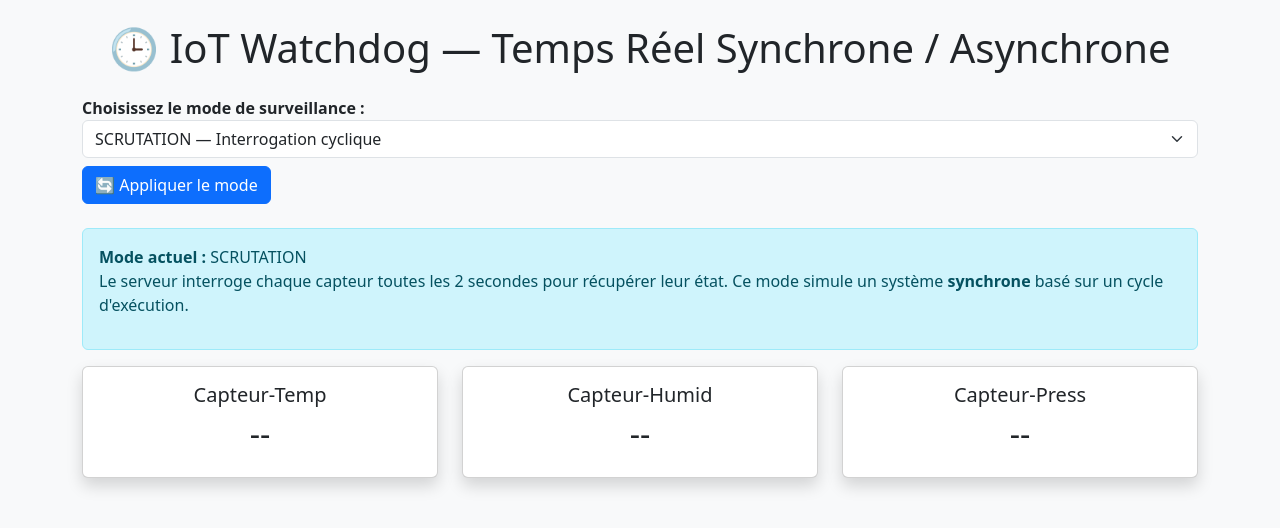
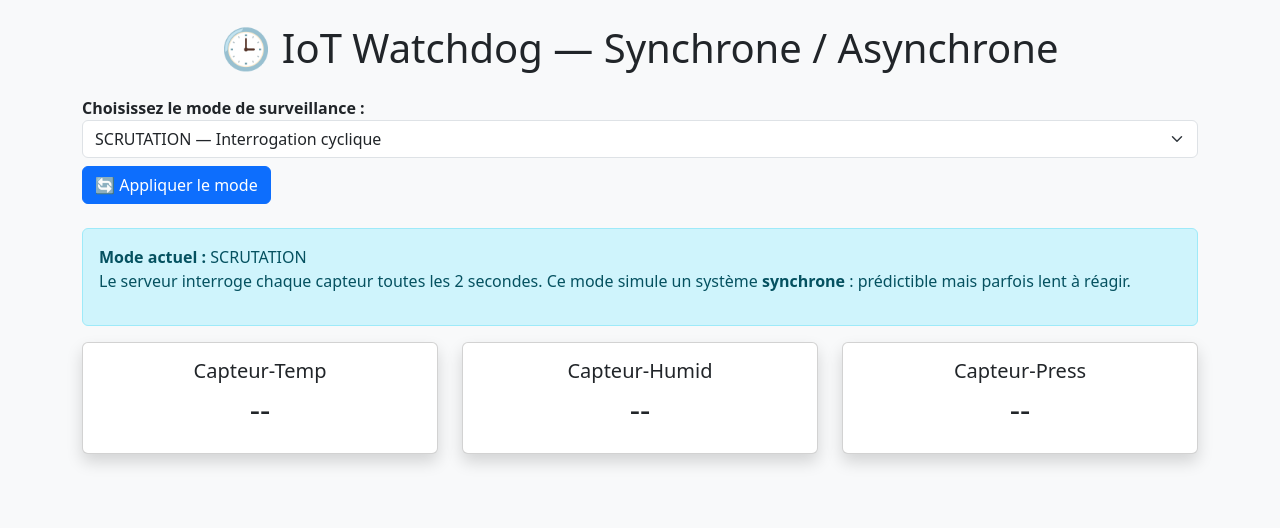
Before and after one commit to EJM0101/iot-watchdog, a Flask app: page / in a window 1280 px wide. Shown: the top 528 px of the page. Run offline with Flask 3, Linux system fonts and the light colour scheme; some libraries are stand-ins or nearby versions.

Commit message:
Update index.html

```diff
--- a/templates/index.html
+++ b/templates/index.html
@@ -8,7 +8,7 @@
 </head>
 <body class="bg-light">
 <div class="container py-4">
-    <h1 class="text-center mb-4">🕒 IoT Watchdog — Temps Réel Synchrone / Asynchrone</h1>
+    <h1 class="text-center mb-4">🕒 IoT Watchdog — Synchrone / Asynchrone</h1>
 
     <form method="POST" class="mb-4">
         <label><strong>Choisissez le mode de surveillance :</strong></label>
@@ -22,15 +22,11 @@
     <div class="alert alert-info">
         <strong>Mode actuel :</strong> {{ MODE }}<br>
         {% if MODE == "SCRUTATION" %}
-        <p>
-            Le serveur interroge chaque capteur toutes les 2 secondes pour récupérer leur état.
-            Ce mode simule un système <strong>synchrone</strong> basé sur un cycle d'exécution.
-        </p>
+        <p>Le serveur interroge chaque capteur toutes les 2 secondes.
+        Ce mode simule un système <b>synchrone</b> : prédictible mais parfois lent à réagir.</p>
         {% elif MODE == "INTERRUPTION" %}
-        <p>
-            Les capteurs publient leurs valeurs via le protocole <strong>MQTT</strong> en temps réel.
-            Ce mode simule un système <strong>asynchrone</strong> réactif aux événements.
-        </p>
+        <p>Les capteurs envoient les données dès qu’un événement se produit via MQTT.
+        Ce mode simule un système <b>asynchrone</b> : très réactif, mais moins prédictible.</p>
         {% endif %}
     </div>
 
```
